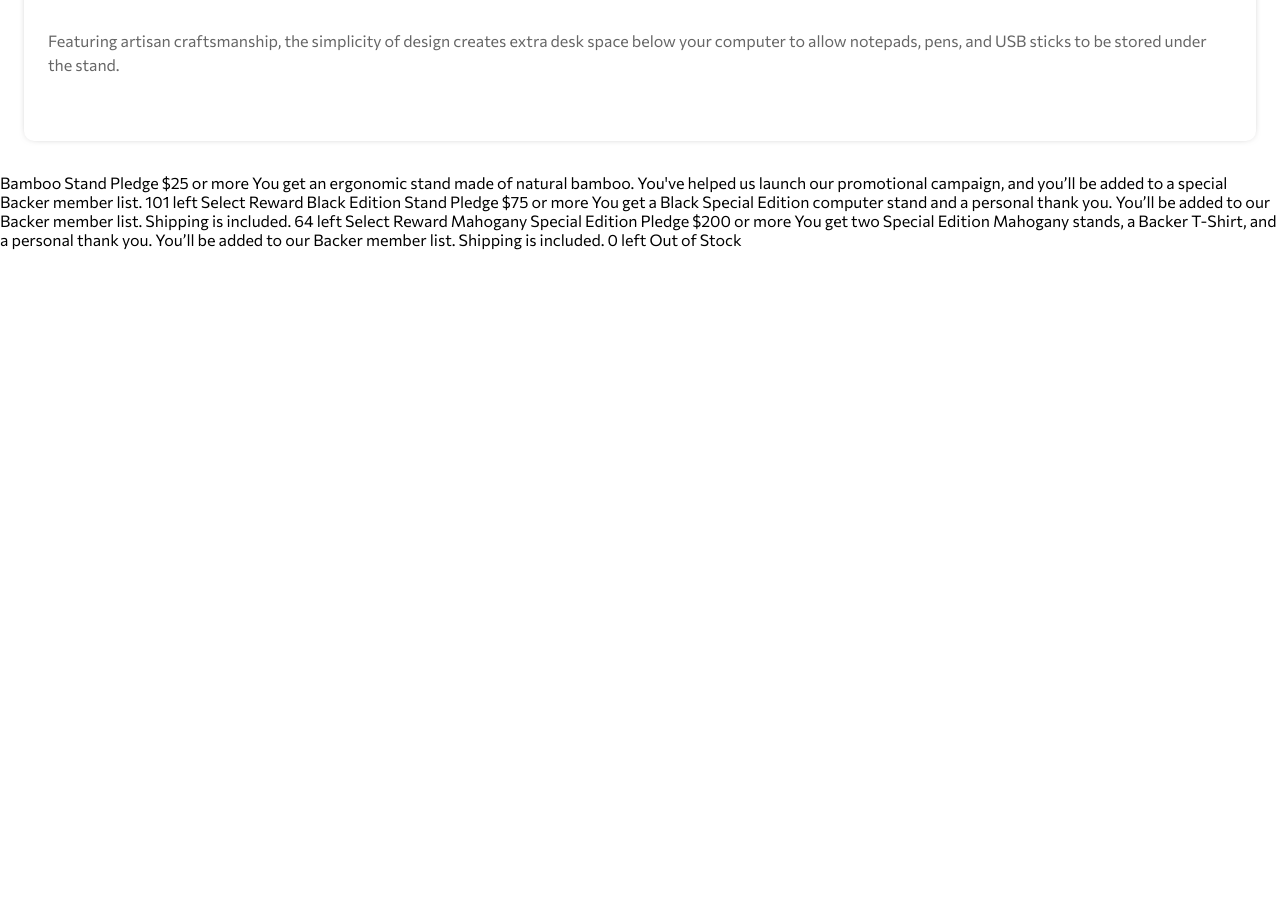
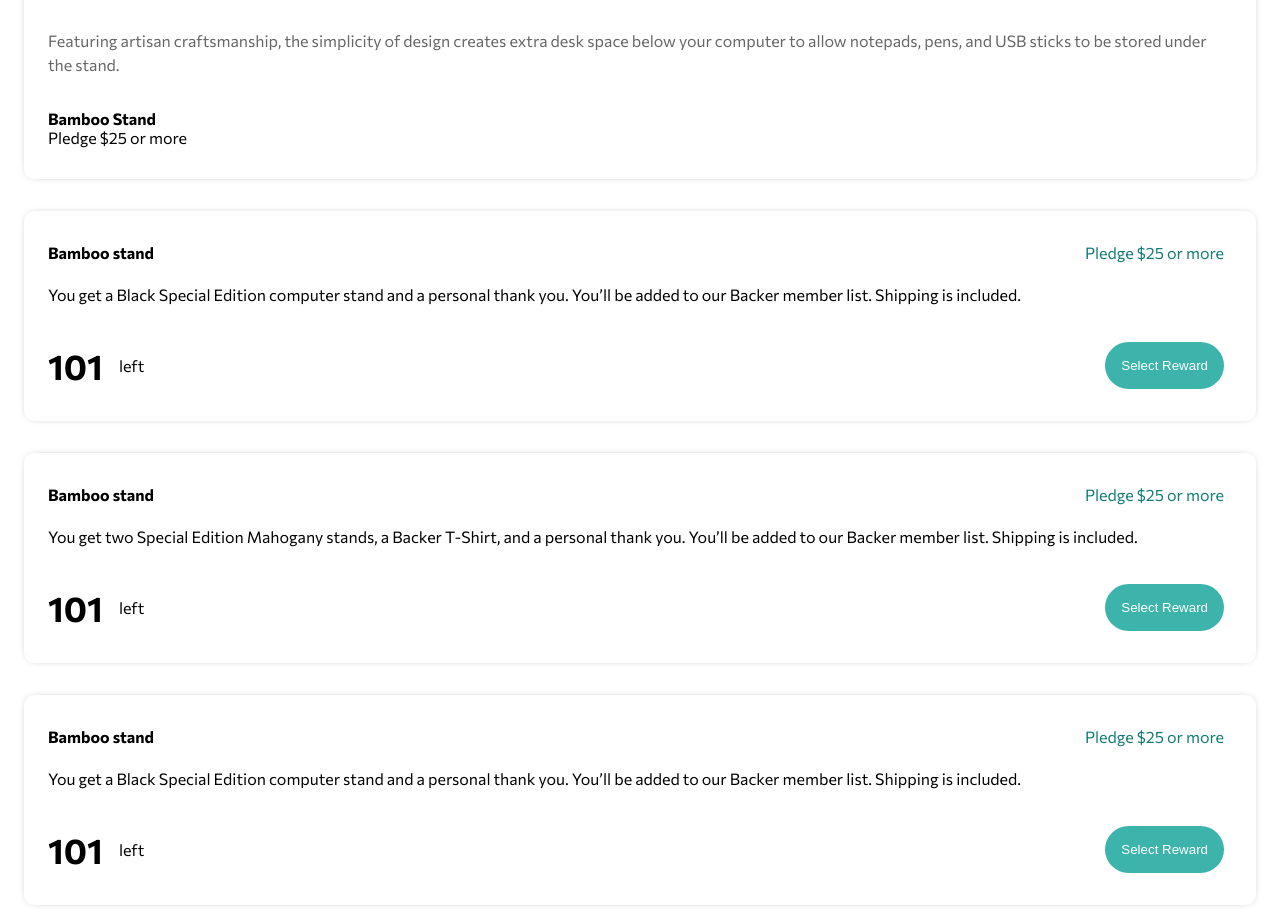
Before and after one commit to Jowwy02/Crowdfunding-Project-, a plain HTML site: page index.html in a window 1280 px wide. Shown: the part 464-1376 px from the top of the page. Before the commit the page ends 800 px from the top, so only its background shows below. Drawn offline with Linux system fonts and the light colour scheme.

Commit message:
Add some element tag

```diff
--- a/index.html
+++ b/index.html
@@ -41,40 +41,145 @@
         </p>
 
         <div class="project-item-container">
-          <!-- <div class="project-item">
+          <div class="project-item">
             <div class="project-item-left">
               <h4 class="project-item-left-text">Bamboo Stand</h4>
               <p class="project-item-right-text">Pledge $25 or more</p>
             </div>
             </div>
-          </div> -->
+          </div>
         </div>
       </section>
+      <div class="Reward-container">
+        <div class="Reward-pledge">
+          <h4>
+            Bamboo stand
+          </h4>
+          <p>
+            Pledge $25 or more
+          </p>
+        </div>
+        <div class="Reward-paragraph">
+          <p>
+            You get a Black Special Edition computer stand and a personal thank you. You’ll be added to our Backer
+            member list. Shipping is included.
+          </p>
+        </div>
+       <div class="Reward-button">
+          <div>
+            <span class="Reward-count">
+              101
+            </span>
+            <span>left</span>
+          </div>
+            <button>
+              Select Reward
+            </button>
+       </div>
+     </div>
+      <div class="Reward-container">
+        <div class="Reward-pledge">
+          <h4>
+            Bamboo stand
+          </h4>
+          <p>
+            Pledge $25 or more
+          </p>
+        </div>
+        <div class="Reward-paragraph">
+          <p>
+            You get two Special Edition Mahogany stands, a Backer T-Shirt, and a personal thank you. You’ll be added
+            to our Backer member list. Shipping is included.          </p>
+        </div>
+       <div class="Reward-button">
+          <div>
+            <span class="Reward-count">
+              101
+            </span>
+            <span>left</span>
+          </div>
+            <button>
+              Select Reward
+            </button>
+       </div>
+     </div>
+      <div class="Reward-container">
+        <div class="Reward-pledge">
+          <h4>
+            Bamboo stand
+          </h4>
+          <p>
+            Pledge $25 or more
+          </p>
+        </div>
+        <div class="Reward-paragraph">
+          <p>
+            You get a Black Special Edition computer stand and a personal thank you. You’ll be added to our Backer
+            member list. Shipping is included.
+          </p>
+        </div>
+       <div class="Reward-button">
+          <div>
+            <span class="Reward-count">
+              101
+            </span>
+            <span>left</span>
+          </div>
+            <button>
+              Select Reward
+            </button>
+       </div>
+     </div>
+     <!--
+      <div class="black-edition">
+        <div>
+          <h4>
+            Black Edition Stand
+          </h4>
+          <p>
+            Pledge $75 or more
+          </p>
+        </div>
+        <div>
+          <p>
+            You get a Black Special Edition computer stand and a personal thank you. You’ll be added to our Backer
+            member list. Shipping is included.
+          </p>
+        </div>
+      </div>
+      <div>
+          <div>
+            <span>101</span>
+            <span>left</span>
+          </div>
+          <div>
+            <button>Select Reward</button>
+          </div>
+       </div>
+      </div>
+      <div>
+        <div>
+          <h4>Mahogany Special Edition</h4>
+          <p>Pledge $200 or more</p>
+        </div>
+        <div>
+          <p>
+            You get two Special Edition Mahogany stands, a Backer T-Shirt, and a personal thank you. You’ll be added
+            to our Backer member list. Shipping is included.
+          </p>
+        </div>
+        <div>
+          <span>0</span><span>left</span>
+          <button>
+            Out of Stock
+          </button>
+        </div>
+      </div> -->
     </section>
   </main>
 
 
 
-  Bamboo Stand
-  Pledge $25 or more
-  You get an ergonomic stand made of natural bamboo. You've helped us launch our promotional campaign, and
-  you’ll be added to a special Backer member list.
-  101 left
-  Select Reward
-
-  Black Edition Stand
-  Pledge $75 or more
-  You get a Black Special Edition computer stand and a personal thank you. You’ll be added to our Backer
-  member list. Shipping is included.
-  64 left
-  Select Reward
-
-  Mahogany Special Edition
-  Pledge $200 or more
-  You get two Special Edition Mahogany stands, a Backer T-Shirt, and a personal thank you. You’ll be added
-  to our Backer member list. Shipping is included.
-  0 left
-  Out of Stock
 
 </body>
 </html>
--- a/style.css
+++ b/style.css
@@ -56,10 +56,13 @@ body {
   padding: 2rem 1.5rem;
 }
 
-.about-project-section {
+.about-project-section,
+.Reward-container,
+.black-edition{
     padding: 2rem 1.5rem;
     box-shadow: 0px 0px 8px -5px rgb(94, 93, 93);
     border-radius: 10px;
+    margin-bottom: 2rem;
 }
 
 .about-project-section > h4 {
@@ -96,3 +99,57 @@ body {
     text-decoration: none;
  }
 }
+
+.Reward-container {
+    /* height: 200px; */
+    padding-right: 2rem;
+}
+
+.Reward-pledge {
+    display: flex;
+    justify-content: space-between;
+}
+
+.Reward-pledge p {
+    color:var(--Dark-cyan)
+}
+
+.Reward-paragraph {
+    line-height: 30px;
+    margin-top: 18px;
+
+}
+
+
+.Reward-button {
+
+   display: flex;
+   padding-top: 2rem;
+   justify-content: space-between;
+}
+
+.Reward-button button {
+    border-radius: 30rem;
+    padding: 1rem;
+    list-style: none;
+    font-weight: 50px;
+}
+
+.Reward-count {
+    font-size: 35px;
+    font-weight: 700;
+    column-gap: 2px;
+    margin-right: 16px;
+
+}
+
+.Reward-button div {
+    display: flex;
+    align-items: center;
+}
+
+.Reward-button button {
+    background-color: var(--Moderate-cyan);
+    color: var(--white);
+    border-style: none;
+}
```
